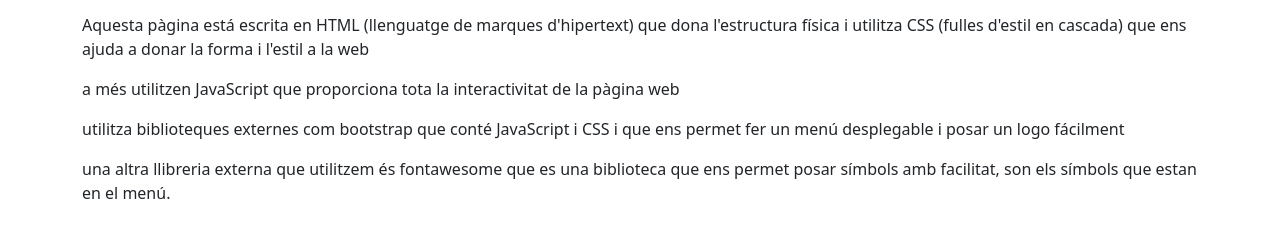
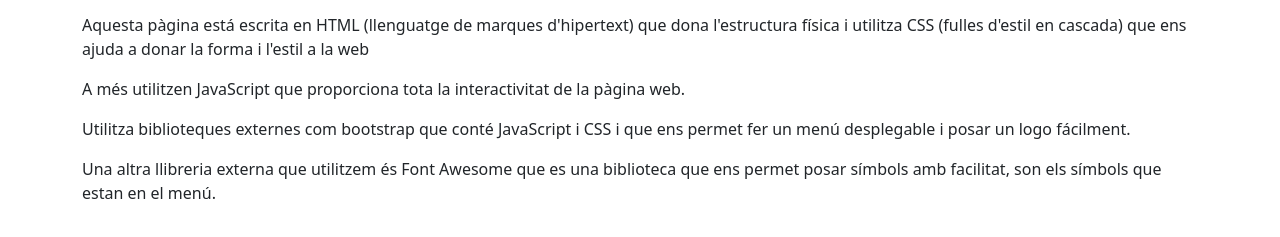
Before and after one commit to MateoChaos/MateoChaos.github.io, a plain HTML site: page index.html in a window 1280 px wide. Shown: the part 239-476 px from the top of the page. Drawn offline with nearby package versions, Linux system fonts and the light colour scheme.

Commit message:
Update index.html

```diff
--- a/index.html
+++ b/index.html
@@ -111,9 +111,9 @@
     <p class="lead">Em dic <u>Mateo Chaos</u> soc <i>alumne</i> de <b>robótica</b> de 1r de
       Batxillerat de <a href="https://agora.xtec.cat/ies-pompeu-fabra-martorell/">l'Institut Pompeu Fabra</a>
       <p>Aquesta pàgina está escrita en HTML (llenguatge de marques d'hipertext) que dona l'estructura física i utilitza CSS (fulles d'estil en cascada) que ens ajuda a donar la forma i l'estil a la web</p>
-    <p>a més utilitzen JavaScript que proporciona tota la interactivitat de la pàgina web</p>
-    <p>utilitza biblioteques externes com bootstrap que conté JavaScript i CSS i que ens permet fer un menú desplegable i posar un logo fácilment</p>
-    <p>una altra llibreria externa que utilitzem és fontawesome que es una biblioteca que ens permet posar símbols amb facilitat, son els símbols que estan en el menú.</p>
+    <p>A més utilitzen JavaScript que proporciona tota la interactivitat de la pàgina web.</p>
+    <p>Utilitza biblioteques externes com bootstrap que conté JavaScript i CSS i que ens permet fer un menú desplegable i posar un logo fácilment.</p>
+    <p>Una altra llibreria externa que utilitzem és Font Awesome que es una biblioteca que ens permet posar símbols amb facilitat, son els símbols que estan en el menú.</p>
   </main>
 
   <script src="https://cdn.jsdelivr.net/npm/bootstrap@5.3.8/dist/js/bootstrap.bundle.min.js"></script>
```
